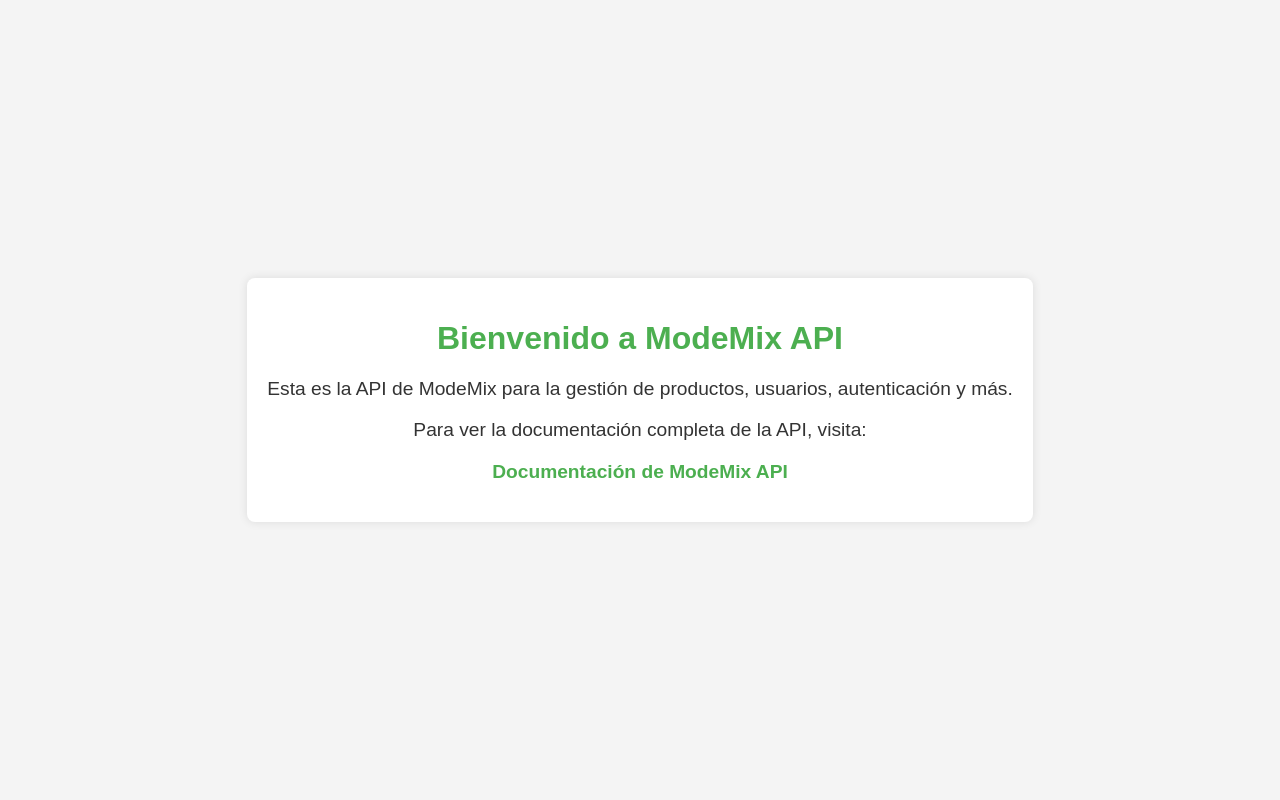
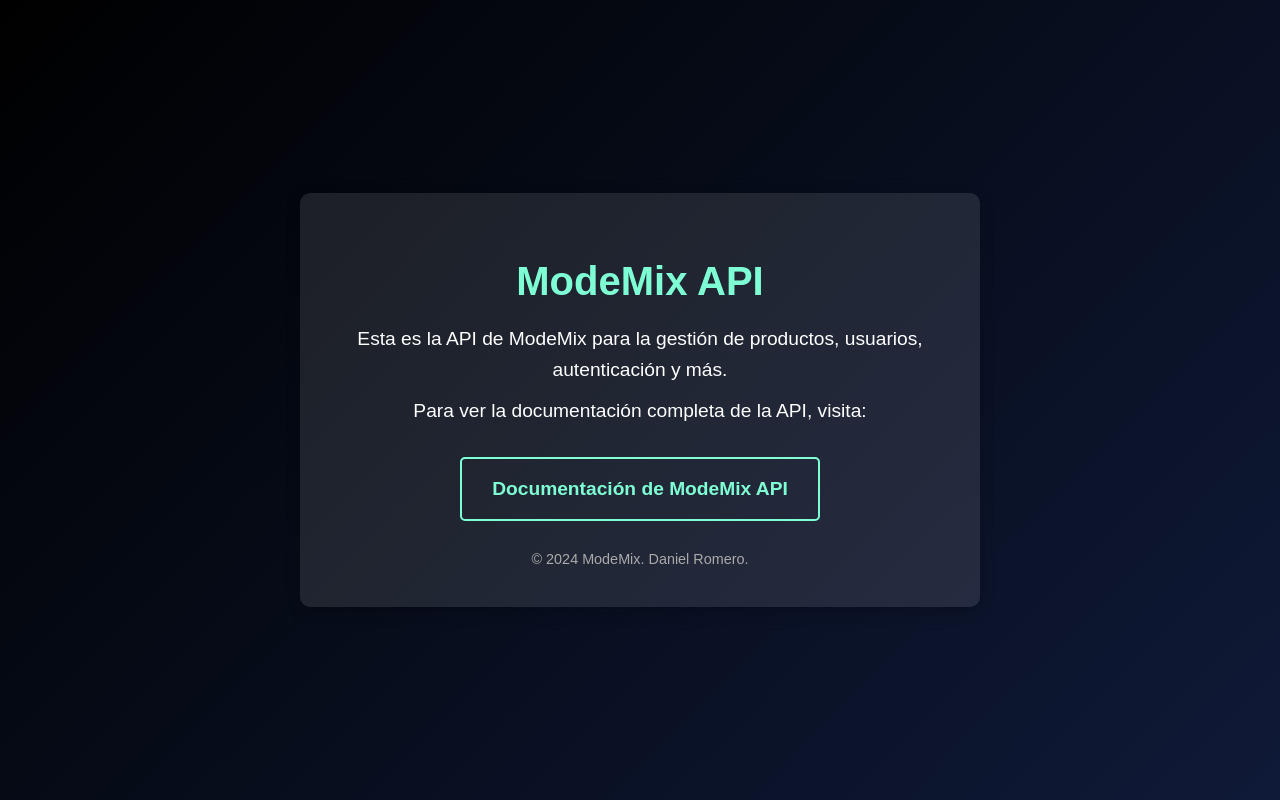
Before and after one commit to dromerof/ModeMix, a website: page public/index.html in a window 1280 px wide. Drawn offline with Linux system fonts and the light colour scheme.

Commit message:
added favicon

```diff
--- a/public/index.html
+++ b/public/index.html
@@ -1,50 +1,82 @@
 <!DOCTYPE html>
 <html lang="es">
+
 <head>
     <meta charset="UTF-8">
     <meta name="viewport" content="width=device-width, initial-scale=1.0">
     <title>Bienvenido a ModeMix API</title>
+    <link rel="shortcut icon" href="/img/favicon.svg" type="image/x-icon">
     <style>
         body {
-            font-family: Arial, sans-serif;
-            background-color: #f4f4f4;
+            font-family: 'Arial', sans-serif;
+            background: linear-gradient(135deg, #000000, #0F1A38);
             margin: 0;
             padding: 0;
             display: flex;
             justify-content: center;
             align-items: center;
             height: 100vh;
+            color: #fff;
+        }
+
+        .container {
+            background: rgba(255, 255, 255, 0.1);
+            padding: 40px;
+            border-radius: 10px;
+            box-shadow: 0 4px 15px rgba(0, 0, 0, 0.2);
             text-align: center;
-            color: #333;
+            max-width: 600px;
+            width: 90%;
         }
-        .container {
-            background: #fff;
-            padding: 20px;
-            border-radius: 8px;
-            box-shadow: 0 0 10px rgba(0, 0, 0, 0.1);
+
+        h1 {
+            color: #7FFFD4;
+            margin-bottom: 20px;
+            font-size: 2.5em;
         }
-        h1 {
-            color: #4CAF50;
-        }
+
         p {
             font-size: 1.2em;
+            margin: 10px 0;
+            line-height: 1.6;
         }
+
         a {
-            color: #4CAF50;
+            color: #7FFFD4;
             text-decoration: none;
             font-weight: bold;
+            display: inline-block;
+            margin-top: 20px;
+            padding: 15px 30px;
+            background-color: transparent;
+            border: 2px solid #7FFFD4;
+            border-radius: 5px;
+            transition: background-color 0.3s ease, transform 0.3s ease, color 0.3s ease, box-shadow 0.3s ease;
         }
+
         a:hover {
-            text-decoration: underline;
+            background-color: rgba(127, 255, 212, 0.5);
+            color: #fff;
+            transform: scale(1.05);
+            border-color: #fff; /* Añadir un borde blanco al pasar el cursor */
+        }
+
+        footer {
+            margin-top: 30px;
+            font-size: 0.9em;
+            color: #aaa;
         }
     </style>
 </head>
+
 <body>
     <div class="container">
-        <h1>Bienvenido a ModeMix API</h1>
+        <h1>ModeMix API</h1>
         <p>Esta es la API de ModeMix para la gestión de productos, usuarios, autenticación y más.</p>
         <p>Para ver la documentación completa de la API, visita:</p>
         <p><a href="https://modemix-api.onrender.com/api" target="_blank">Documentación de ModeMix API</a></p>
+        <footer>&copy; 2024 ModeMix. Daniel Romero.</footer>
     </div>
 </body>
+
 </html>
```
Also changed, not shown: public/img/favicon.svg (added).
